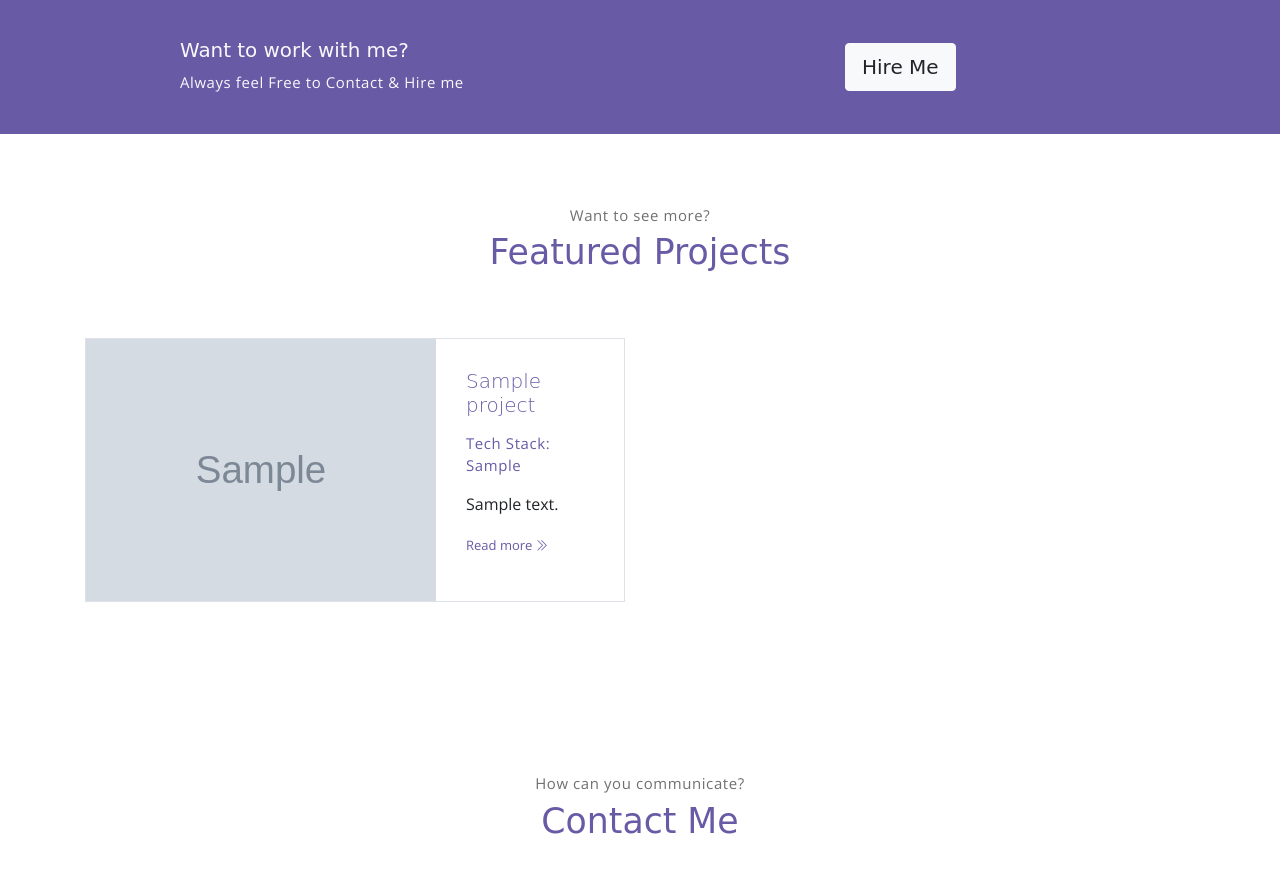
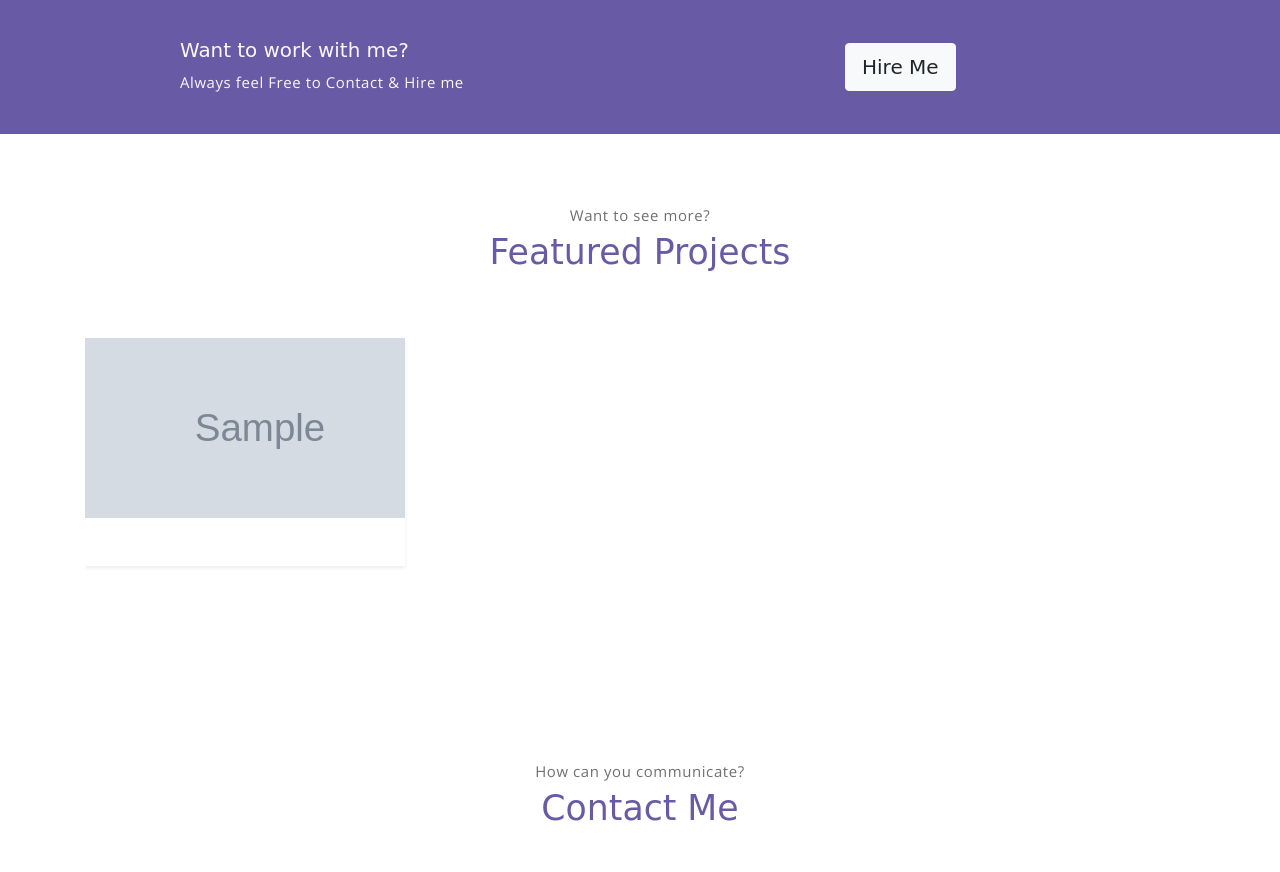
Before and after one commit to iqbalabdulmajid/iqbal_portofolio, a Laravel app: page / in a window 1280 px wide. Shown: the part 2336-3208 px from the top of the page. Run offline with Laravel 12, Linux system fonts and the light colour scheme; tables that the repository leaves empty hold one stand-in row (values such as "Sample post"); grey boxes marked "Sample" are stand-in pictures; some web fonts are replaced.

Commit message:
fix blog

```diff
--- a/resources/views/dashboard/index.blade.php
+++ b/resources/views/dashboard/index.blade.php
@@ -110,43 +110,63 @@
         </div> <!-- end of container -->
     </section> <!-- end of section -->
 
-    <!-- blog section -->
     <section class="section" id="blog">
     <div class="container text-center">
         <p class="section-subtitle">Want to see more?</p>
         <h6 class="section-title mb-6">Featured Projects</h6>
-            <div class="row">
+
+        {{-- Container Slide --}}
+        <div class="d-flex flex-nowrap overflow-auto pb-4" style="gap: 20px; scroll-behavior: smooth; -webkit-overflow-scrolling: touch;">
             @foreach ($featuredProjects as $item)
-                    {{-- Tambahkan kolom pembungkus agar layout rapi --}}
-                    <div class="col-md-6">
-                        <div class="blog-card">
+                {{-- Box diperkecil dengan min-width agar tidak gepeng saat slide --}}
+                <div class="blog-card border-0 shadow-sm" style="min-width: 300px; max-width: 320px; flex: 0 0 auto;">
                     <div class="blog-card-header">
-                                <img src="{{ asset('storage/' . $item->image) }}" class="blog-card-img"
+                        <img src="{{ asset('storage/' . $item->image) }}"
+                             class="blog-card-img"
+                             style="height: 180px; object-fit: cover;"
                              alt="{{ $item->title }}">
                     </div>
-                            <div class="blog-card-body">
-                                <h5 class="blog-card-title">{{ $item->title }}</h5>
+                    <div class="blog-card-body p-3">
+                        <h6 class="blog-card-title mt-0" style="font-size: 1.1rem;">{{ $item->title }}</h6>
 
-                                <p class="blog-card-caption">
-                                    {{-- Gunakan span jika hanya untuk label agar tidak konflik klik --}}
-                                    <span class="text-primary">Tech Stack: {{ $item->tech_stack }}</span>
+                        <p class="blog-card-caption mb-2">
+                            <span class="badge badge-primary font-weight-normal">
+                                {{ $item->tech_stack }}
+                            </span>
                         </p>
 
-                                <div class="mb-3 text-left">
-                                    {{-- Strip_tags penting agar layout tidak rusak oleh tag HTML dari Rich Editor --}}
-                                    {!! Str::limit(strip_tags($item->description), 150) !!}
+                        <div class="mb-3 text-muted" style="font-size: 0.9rem; line-height: 1.4;">
+                            {!! Str::limit(strip_tags($item->description), 80) !!}
                         </div>
 
-                                <a href="{{ route('project.show', $item->slug) }}" class="blog-card-link">
+                        <a href="{{ route('project.show', $item->slug) }}" class="blog-card-link" style="font-size: 0.85rem;">
                             Read more <i class="ti-angle-double-right"></i>
                         </a>
                     </div>
                 </div>
-                    </div>
             @endforeach
         </div>
+
+        {{-- Indikator Swipe (Opsional) --}}
+        @if($featuredProjects->count() > 3)
+            <p class="text-muted mt-2"><small><i class="ti-hand-point-left"></i> Scroll or swipe to see more <i class="ti-hand-point-right"></i></small></p>
+        @endif
     </div>
 </section>
+
+<style>
+    /* Menghilangkan scrollbar tapi tetap bisa di-scroll (agar rapi) */
+    .flex-nowrap::-webkit-scrollbar {
+        height: 5px;
+    }
+    .flex-nowrap::-webkit-scrollbar-thumb {
+        background: #695aa6; /* warna primary template meyawo */
+        border-radius: 10px;
+    }
+    .flex-nowrap::-webkit-scrollbar-track {
+        background: #f1f1f1;
+    }
+</style>
 
     <!-- contact section -->
     <section class="section" id="contact">
```
Lines whose indentation alone changed are shown as unchanged.
